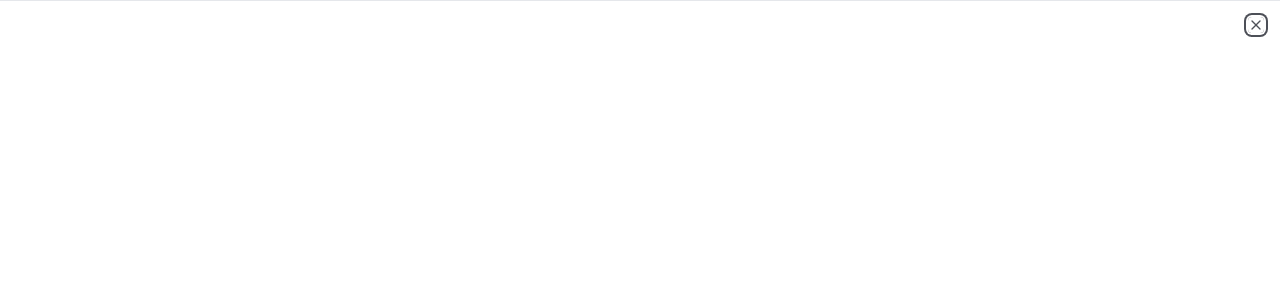
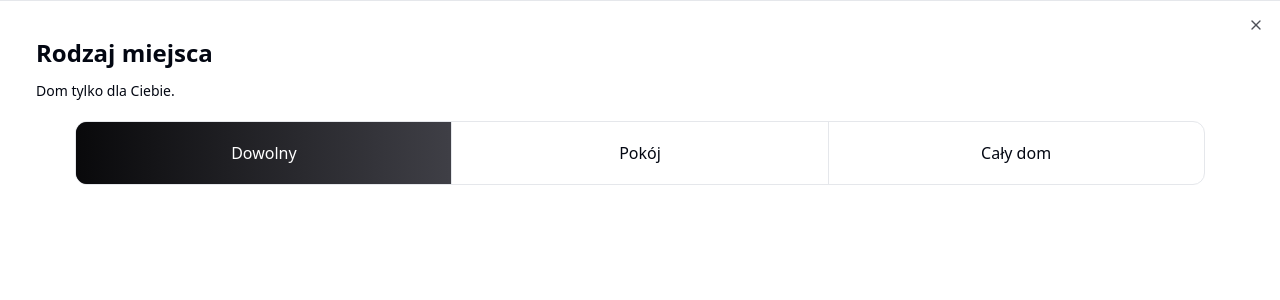
Before and after one commit to BravePinguins/React.js-BooknijSe, a React (Vite) app: page / in a window 1280 px wide. Both pictures are taken after a click on the button 1074 px from the left and 40 px from the top of the page. Shown: the top 300 px of the page. Built offline with nearby package versions, Linux system fonts and the light colour scheme.

Commit message:
Feat: Added Type of place molecule

```diff
--- a/package.json
+++ b/package.json
@@ -11,6 +11,7 @@
   },
   "dependencies": {
     "@radix-ui/react-dialog": "^1.0.5",
+    "@radix-ui/react-separator": "^1.0.3",
     "@radix-ui/react-slot": "^1.0.2",
     "class-variance-authority": "^0.7.0",
     "clsx": "^2.1.0",
--- /dev/null
+++ b/src/@/components/ui/separator.tsx
@@ -0,0 +1,29 @@
+import * as React from "react"
+import * as SeparatorPrimitive from "@radix-ui/react-separator"
+
+import { cn } from "@/lib/utils"
+
+const Separator = React.forwardRef<
+  React.ElementRef<typeof SeparatorPrimitive.Root>,
+  React.ComponentPropsWithoutRef<typeof SeparatorPrimitive.Root>
+>(
+  (
+    { className, orientation = "horizontal", decorative = true, ...props },
+    ref
+  ) => (
+    <SeparatorPrimitive.Root
+      ref={ref}
+      decorative={decorative}
+      orientation={orientation}
+      className={cn(
+        "shrink-0 bg-border",
+        orientation === "horizontal" ? "h-[1px] w-full" : "h-full w-[1px]",
+        className
+      )}
+      {...props}
+    />
+  )
+)
+Separator.displayName = SeparatorPrimitive.Root.displayName
+
+export { Separator }
--- /dev/null
+++ b/src/components/atoms/PlaceButton/PlaceButton.tsx
@@ -0,0 +1,14 @@
+import { PlaceButtonProps } from "@types/placeButtonProps.type";
+
+export function PlaceButton({ label, onClick, isActive }: PlaceButtonProps) {
+  return (
+    <button
+      className={`w-full h-full text-center cursor-pointer ${
+        isActive ? "text-white bg-zinc-700 bg-gradient-to-r from-zinc-950" : ""
+      }`}
+      onClick={onClick}
+    >
+      {label}
+    </button>
+  );
+}
--- a/src/components/molecules/FiltersSheet/FiltersSheet.tsx
+++ b/src/components/molecules/FiltersSheet/FiltersSheet.tsx
@@ -1,5 +1,6 @@
 import { Sheet, SheetContent, SheetTrigger } from "@/components/ui/sheet";
 import { AdjustmentsHorizontal } from "@assets/icons/adjustments-horizaontal";
+import { TypeOfPlace } from "../TypeOfPlace/TypeOfPlace";
 
 export function FiltersSheet() {
   return (
@@ -8,7 +9,9 @@ export function FiltersSheet() {
         <SheetTrigger>
           <AdjustmentsHorizontal />
         </SheetTrigger>
-        <SheetContent className="h-full" side="bottom"></SheetContent>
+        <SheetContent className="h-full" side="bottom">
+          <TypeOfPlace />
+        </SheetContent>
       </Sheet>
     </div>
   );
--- /dev/null
+++ b/src/components/molecules/TypeOfPlace/TypeOfPlace.tsx
@@ -0,0 +1,41 @@
+import { Separator } from "@/components/ui/separator";
+import { PlaceButton } from "@components/atoms/PlaceButton/PlaceButton";
+import { PlaceEnum } from "@types/placeEnum.enum";
+import { Fragment, useState } from "react";
+
+export function TypeOfPlace() {
+  const [selectedPlace, setSelectedPlace] = useState<PlaceEnum>(
+    PlaceEnum.Dowolny
+  );
+
+  const placeTypes: PlaceEnum[] = [
+    PlaceEnum.Dowolny,
+    PlaceEnum.Pokoj,
+    PlaceEnum.CalyDom,
+  ];
+
+  const handlePlaceClick = (place: PlaceEnum) => {
+    setSelectedPlace(place);
+  };
+
+  return (
+    <div>
+      <h2 className="font-semibold text-2xl ml-3 mt-3">Rodzaj miejsca</h2>
+      <h3 className="text-sm ml-3 mt-3">Dom tylko dla Ciebie.</h3>
+      <div className="h-16 w-11/12 mx-auto mt-5 rounded-xl overflow-hidden border-[1px] border-gray-200 flex items-center">
+        {placeTypes.map((place, index) => (
+          <Fragment key={place}>
+            <PlaceButton
+              label={place}
+              onClick={() => handlePlaceClick(place)}
+              isActive={selectedPlace === place}
+            />
+            {index !== placeTypes.length - 1 && (
+              <Separator orientation="vertical" />
+            )}
+          </Fragment>
+        ))}
+      </div>
+    </div>
+  );
+}
--- /dev/null
+++ b/src/types/placeButtonProps.type.ts
@@ -0,0 +1,5 @@
+export type PlaceButtonProps = {
+  label: string;
+  onClick: () => void;
+  isActive: boolean;
+};
--- /dev/null
+++ b/src/types/placeEnum.enum.ts
@@ -0,0 +1,5 @@
+export enum PlaceEnum {
+  Dowolny = "Dowolny",
+  Pokoj = "Pokój",
+  CalyDom = "Cały dom",
+}
```
Also changed, not shown: 1 other file (tests, documents, lock files or other folders).
